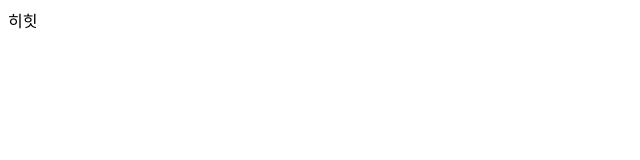
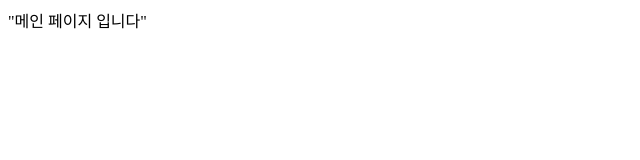
Before and after one commit to 2023-techeer-ideathon-team-5/Team5, a React (Create React App) app in the folder frontend/: page / in a window 1280 px wide. Shown: the top 160 px of the page, without its empty margins (0-640 px from the left). Built offline with nearby package versions, Linux system fonts and the light colour scheme.

Commit message:
chore : react-route-dom 설치 및 페이지 구조 설정

```diff
--- a/frontend/package.json
+++ b/frontend/package.json
@@ -12,6 +12,7 @@
     "@types/react-dom": "^18.0.10",
     "react": "^18.2.0",
     "react-dom": "^18.2.0",
+    "react-router-dom": "^6.11.2",
     "react-scripts": "5.0.1",
     "typescript": "^4.9.4",
     "web-vitals": "^2.1.4"
--- a/frontend/src/App.js
+++ b/frontend/src/App.js
@@ -1,8 +1,14 @@
-import React from "react";
-import "./App.css";
+import { BrowserRouter as Router, Route, Routes } from "react-router-dom";
+import MainPage from "./pages/MainPage";
 
 function App() {
-  return <div>히힛</div>;
+  return (
+    <Router>
+      <Routes>
+        <Route path="/" element={<MainPage />} />
+      </Routes>
+    </Router>
+  );
 }
 
 export default App;
--- /dev/null
+++ b/frontend/src/pages/MainPage/index.tsx
@@ -0,0 +1,5 @@
+function MainPage() {
+  return <div>"메인 페이지 입니다"</div>;
+}
+
+export default MainPage;
```
Also changed, not shown: 2 other files (tests, documents, lock files or other folders).
